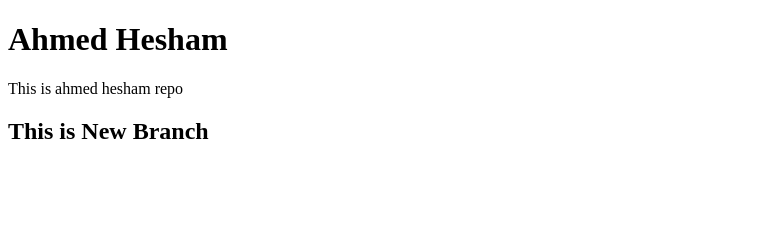
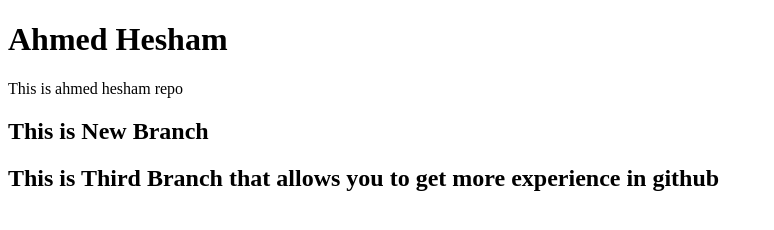
Before and after one commit to Ahmed-Hesham123/TaskRepo, a plain HTML site: page index.html in a window 1280 px wide. Shown: the whole page, without its empty margins (0-774 px from the left). Drawn offline with Linux system fonts and the light colour scheme.

Commit message:
Update index.html

```diff
--- a/index.html
+++ b/index.html
@@ -10,5 +10,6 @@
     <h1>Ahmed Hesham</h1>
     <p>This is ahmed hesham repo</p>
     <h2>This is New Branch</h2>
+    <h2>This is Third Branch that allows you to get more experience in github</h2>
 </body>
 </html>
```
